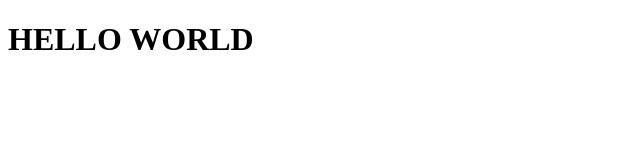
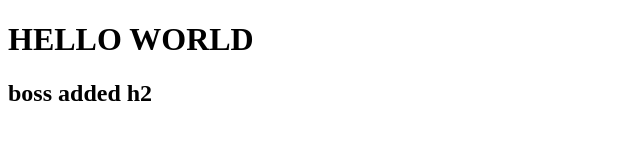
Before and after one commit to ntnjoe/sample-repo, a plain HTML site: page index.html in a window 1280 px wide. Shown: the whole page, without its empty margins (0-640 px from the left). Drawn offline with Linux system fonts and the light colour scheme.

Commit message:
boss added h2

```diff
--- a/index.html
+++ b/index.html
@@ -6,6 +6,7 @@
   </head>
   <body>
     <h1>HELLO WORLD</h2>
+      <h2>boss added h2</h2>
 
   </body>
 </html>
```
